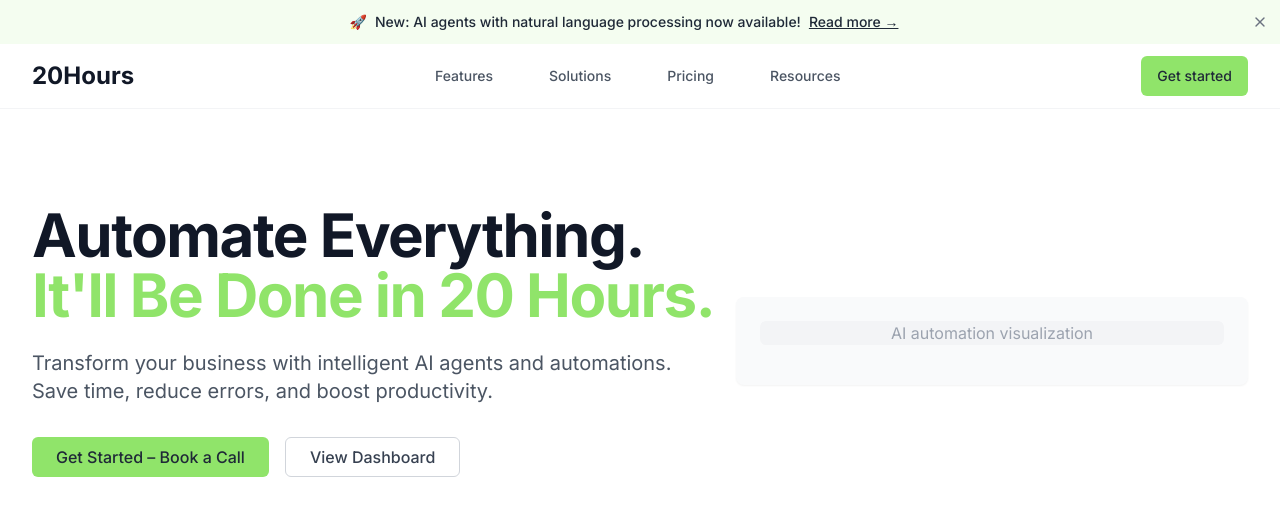
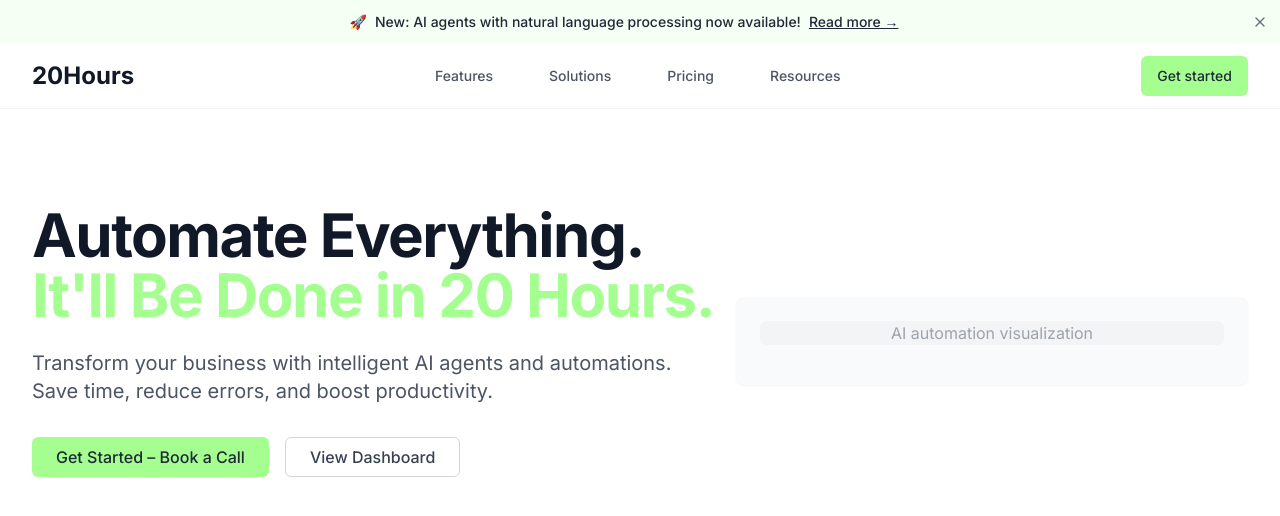
Before and after one commit to 0xexg/twentyhours-automate-ai, a React (Vite) app: page / in a window 1280 px wide. Shown: the top 516 px of the page. Built offline with nearby package versions, Linux system fonts and the light colour scheme.

Commit message:
Reverted to edit edt-fc1cb3b7-ffad-4279-9502-bf78dc2b69d7: "Fix: Change primary color
Change the primary color from blue to #a4ff90."

```diff
--- a/tailwind.config.ts
+++ b/tailwind.config.ts
@@ -1,3 +1,4 @@
+
 import type { Config } from "tailwindcss";
 
 export default {
@@ -32,7 +33,7 @@ export default {
 				background: 'hsl(var(--background))',
 				foreground: 'hsl(var(--foreground))',
 				primary: {
-					DEFAULT: '#90E46A', // Slightly darker green from #a4ff90
+					DEFAULT: '#a4ff90', // Changed from #2563EB to #a4ff90
 					foreground: 'hsl(var(--primary-foreground))'
 				},
 				secondary: {
```
